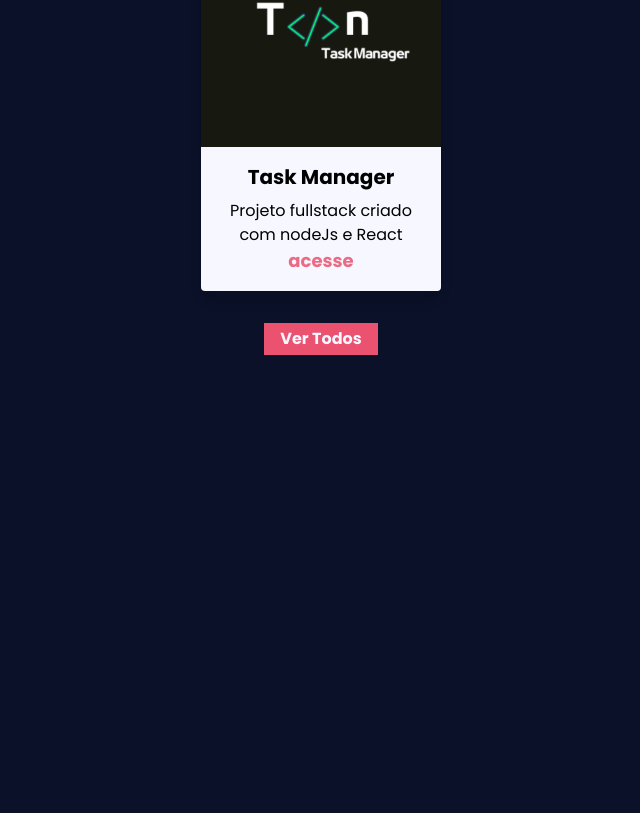
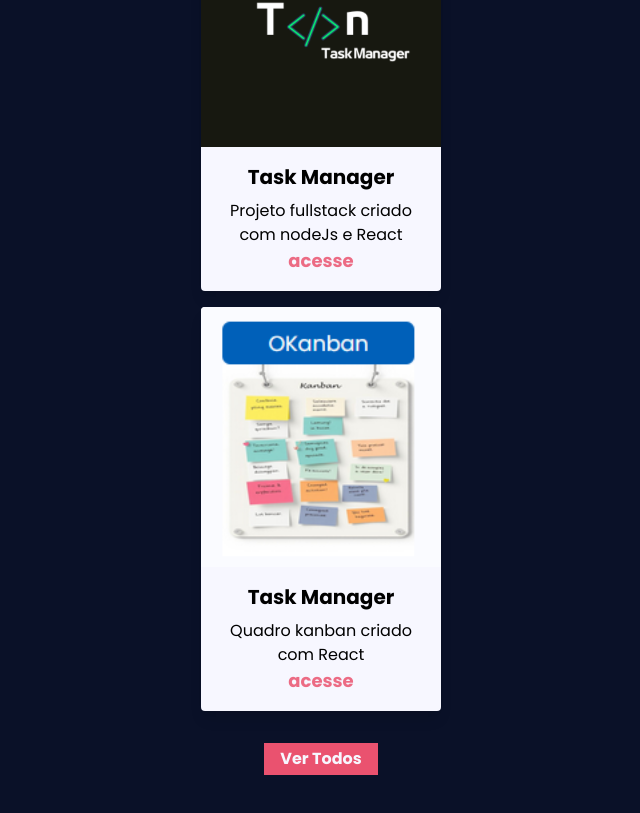
Before and after one commit to Waldst0n/my-portfolio, a React (Vite) app: page /projects in a window 1280 px wide. Shown: the part 405-1218 px from the top of the page, without its empty margins (319-959 px from the left). Before the commit the page ends 816 px from the top, so only its background shows below. Built offline with nearby package versions, Linux system fonts and the light colour scheme.

Commit message:
feat: added new project to projects

```diff
--- a/src/routes/Projects/Projects.jsx
+++ b/src/routes/Projects/Projects.jsx
@@ -1,6 +1,6 @@
 import React from 'react'
 import image from '../../img/Logotipo empresa de programação sistemas e tecnologia.png'
-import geedu from '../../img/Captura de tela 2024-09-08 181012.png'
+import okanban from '../../img/o-kanban.png'
 import Card from '../../components/Card/Card'
 
 import { FaHtml5 } from 'react-icons/fa'
@@ -28,6 +28,14 @@ const Projects = () => {
                     }
                 />
             </div>
+            <div className=" grid grid-cols-1 md:grid-cols-2 lg:grid-cols-1 items-center justify-center gap-5 ">
+                <Card
+                    image={okanban}
+                    title="Task Manager"
+                    description="Quadro kanban criado com React"
+                    link={'https://o-kanban-waldst0ns-projects.vercel.app/'}
+                />
+            </div>
             <a
                 className="text-tertiaryColor p-4 mb-14 h-2 bg-pink  font-bold mt-4 flex items-center justify-center transition-all hover:delay-75 hover:rounded-xl"
                 href="https://github.com/Waldst0n?tab=repositories"
```
Also changed, not shown: src/img/o-kanban.png (added).
